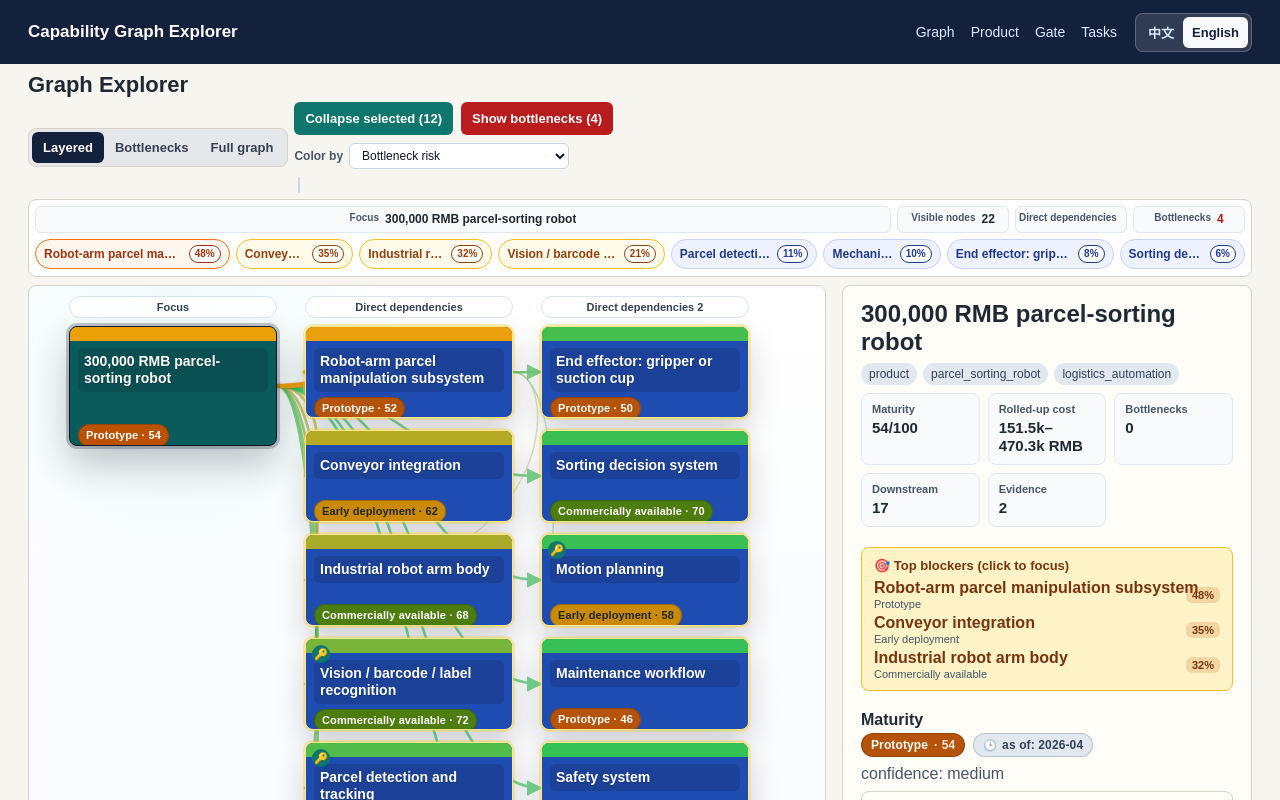
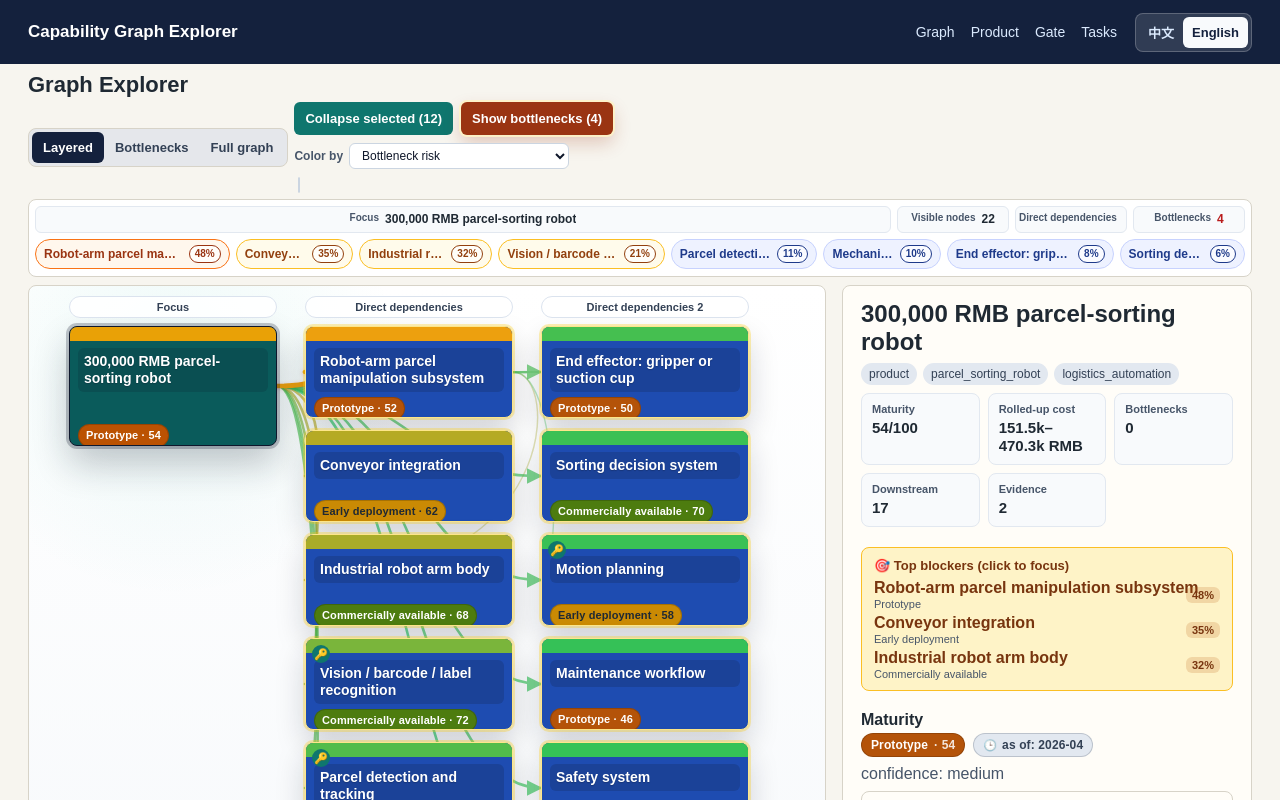
Before and after one commit to drt030/mincut, a Next.js app: page /graph in a window 1280 px wide. Shown: the top 800 px of the page. Built offline with nearby package versions, Linux system fonts and the light colour scheme.

Commit message:
Emphasize bottleneck entry action

```diff
--- a/src/app/globals.css
+++ b/src/app/globals.css
@@ -2043,6 +2043,17 @@ li {
   background: var(--danger);
 }
 
+.primary-risk-action {
+  background: #9a3412;
+  box-shadow:
+    0 0 0 2px rgba(254, 243, 199, 0.9),
+    0 8px 18px rgba(154, 52, 18, 0.24);
+}
+
+.primary-risk-action:hover {
+  background: #7c2d12;
+}
+
 .explorer-hint {
   color: var(--muted);
   font-size: 13px;
--- a/src/components/GraphExplorer.tsx
+++ b/src/components/GraphExplorer.tsx
@@ -1428,7 +1428,7 @@ export function GraphExplorer({ graph }: Props) {
             {selectedExpanded ? t("collapseSelected") : t("expandSelected")} ({selectedDependencyCount})
           </button>
           <button
-            className="small-button danger-button"
+            className={["small-button", "danger-button", selectedBottleneckCount > 0 ? "primary-risk-action" : ""].filter(Boolean).join(" ")}
             type="button"
             onClick={() => {
               setMode("bottleneck");
```
